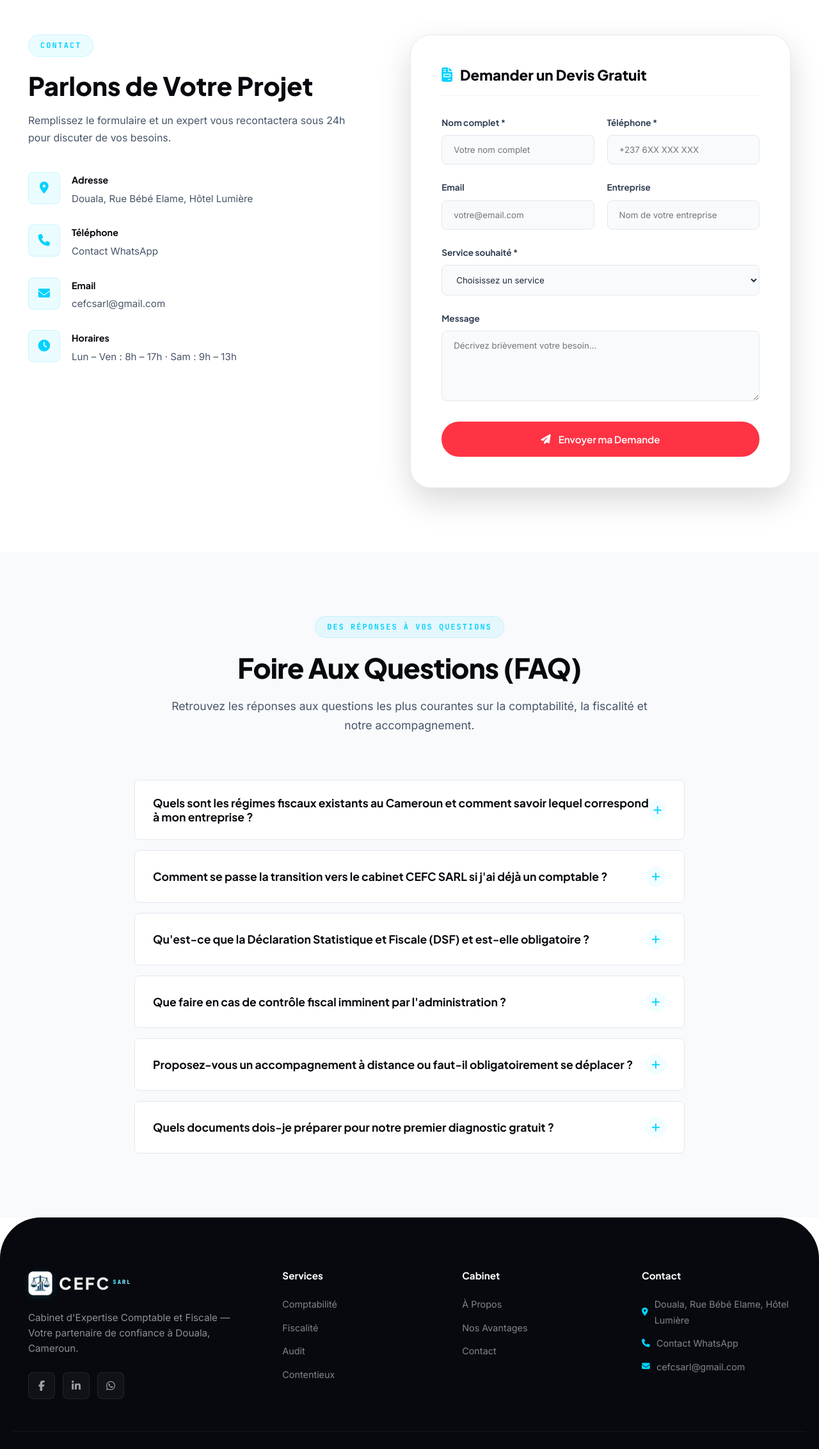
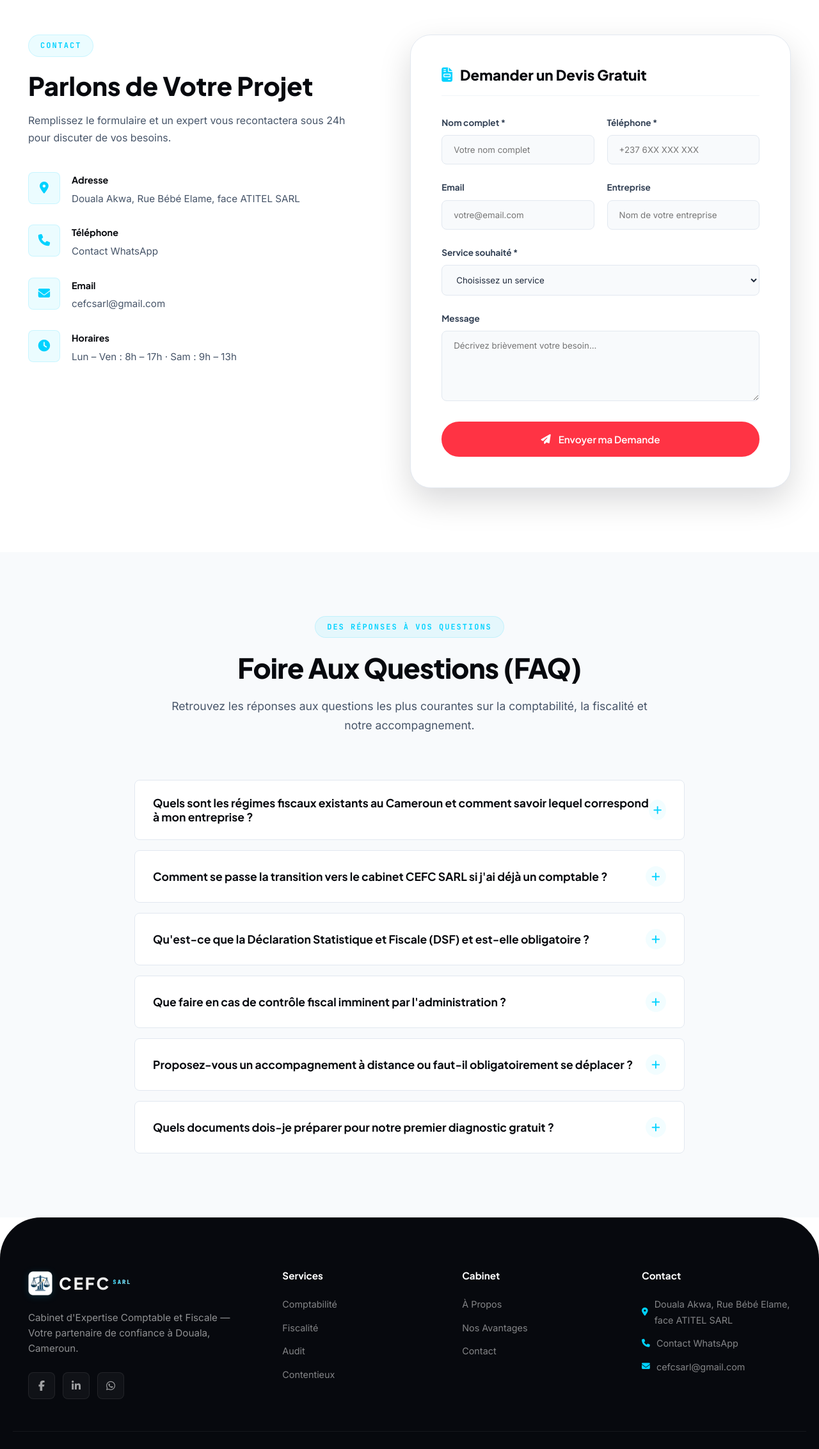
Before and after one commit to olivierkom2026/CEFC-Website, a website: page index.html in a window 1280 px wide. Shown: the part 7585-9850 px from the top of the page at 64% size. Drawn offline with Linux system fonts and the light colour scheme; a web font is replaced by a local one.

Commit message:
fix(contact): update physical address to Douala Akwa, Rue Bebe Elame, face ATITEL SARL

```diff
--- a/index.html
+++ b/index.html
@@ -374,7 +374,7 @@
         <h2>Parlons de Votre Projet</h2>
         <p>Remplissez le formulaire et un expert vous recontactera sous 24h pour discuter de vos besoins.</p>
         <div class="contact-items">
-          <div class="c-item"><div class="c-icon"><i class="fas fa-location-dot"></i></div><div><strong>Adresse</strong><p>Douala, Rue Bébé Elame, Hôtel Lumière</p></div></div>
+          <div class="c-item"><div class="c-icon"><i class="fas fa-location-dot"></i></div><div><strong>Adresse</strong><p>Douala Akwa, Rue Bébé Elame, face ATITEL SARL</p></div></div>
           <div class="c-item"><div class="c-icon"><i class="fas fa-phone"></i></div><div><strong>Téléphone</strong><p><a href="https://wa.link/ett9di" target="_blank" style="color: inherit; text-decoration: none; transition: var(--transition);">Contact WhatsApp</a></p></div></div>
           <div class="c-item"><div class="c-icon"><i class="fas fa-envelope"></i></div><div><strong>Email</strong><p><a href="mailto:cefcsarl@gmail.com" style="color: inherit; text-decoration: none; transition: var(--transition);">cefcsarl@gmail.com</a></p></div></div>
           <div class="c-item"><div class="c-icon"><i class="fas fa-clock"></i></div><div><strong>Horaires</strong><p>Lun – Ven : 8h – 17h · Sam : 9h – 13h</p></div></div>
@@ -625,7 +625,7 @@
       <div class="footer-links">
         <h4>Contact</h4>
         <ul>
-          <li><i class="fas fa-location-dot"></i> Douala, Rue Bébé Elame, Hôtel Lumière</li>
+          <li><i class="fas fa-location-dot"></i> Douala Akwa, Rue Bébé Elame, face ATITEL SARL</li>
           <li><i class="fas fa-phone"></i> <a href="https://wa.link/ett9di" target="_blank" style="color: inherit; text-decoration: none;">Contact WhatsApp</a></li>
           <li><i class="fas fa-envelope"></i> <a href="mailto:cefcsarl@gmail.com" style="color: inherit; text-decoration: none;">cefcsarl@gmail.com</a></li>
         </ul>
```
Also changed, not shown: devis.html (+1 -1 lines), public/devis.html (+1 -1 lines), public/index.html (+2 -2 lines), public/rdv.html (+1 -1 lines), rdv.html (+1 -1 lines).
